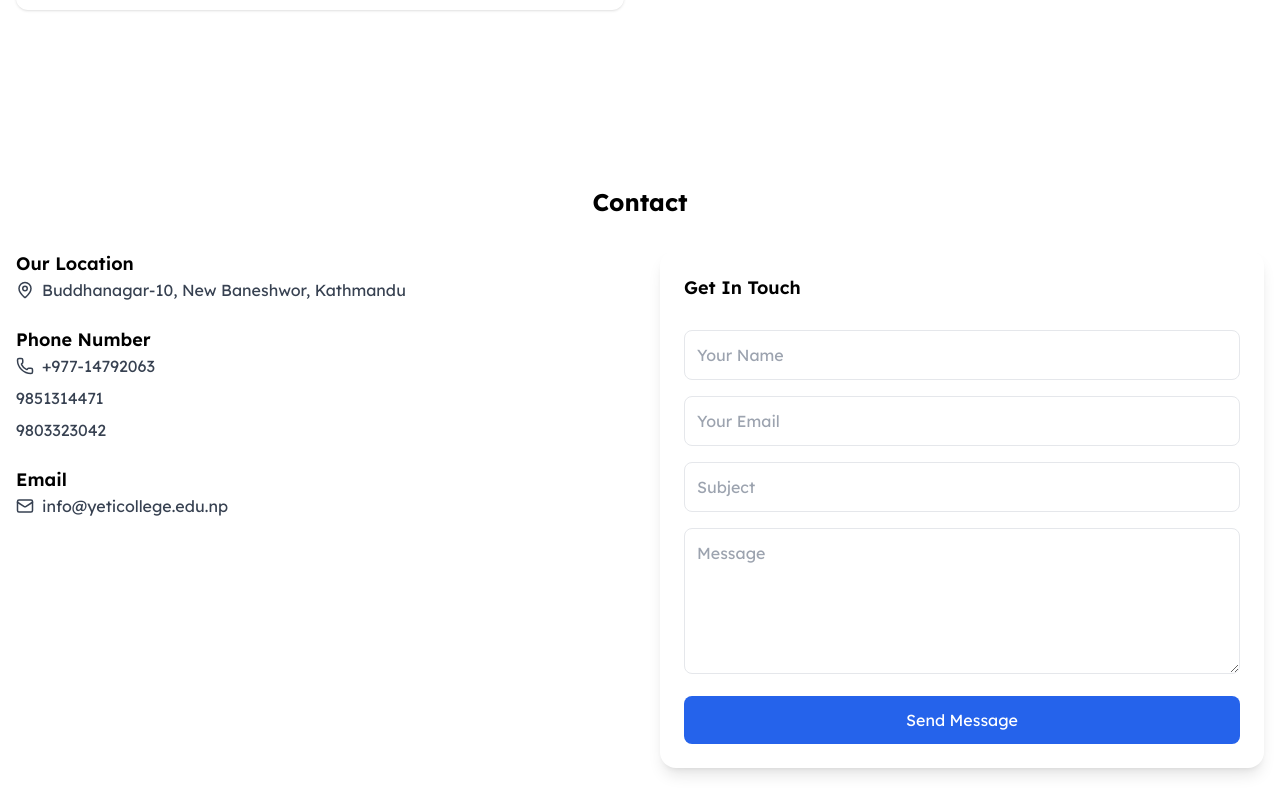
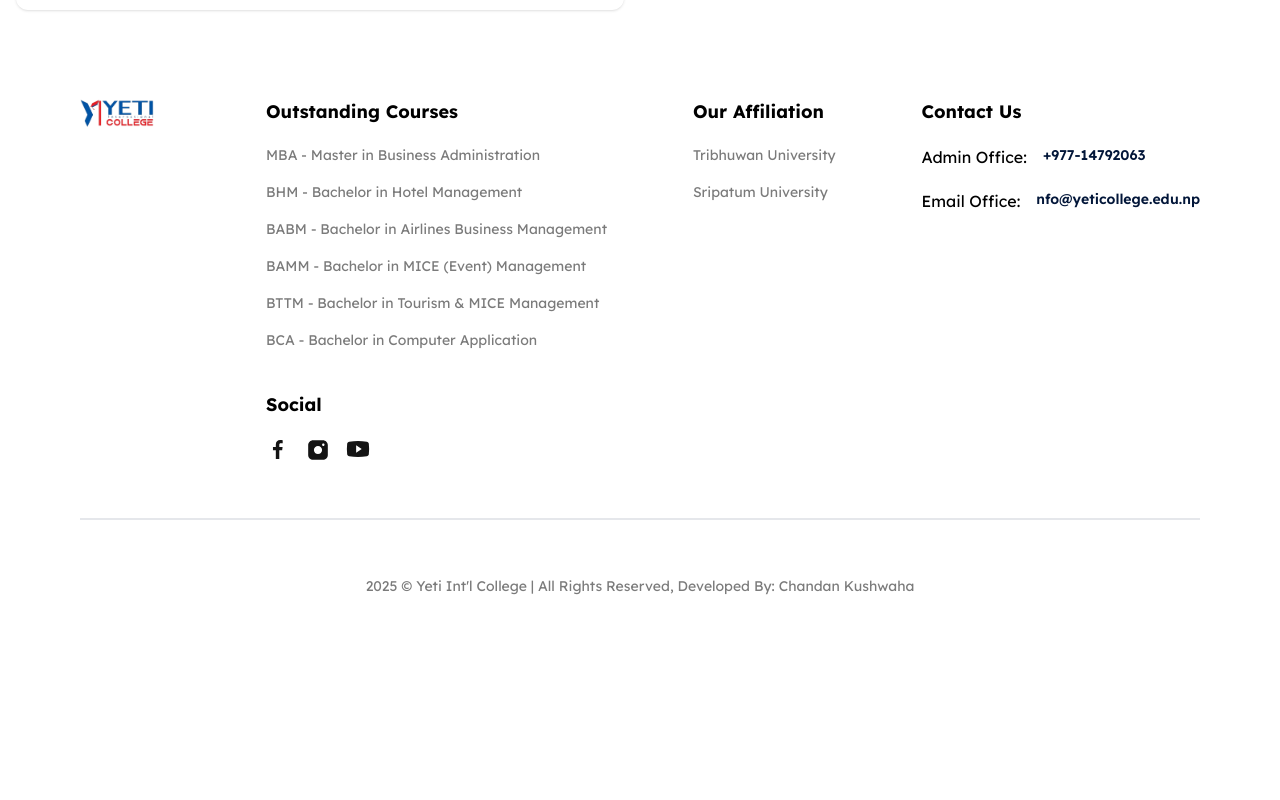
Before and after one commit to puskartiwari/yetiapp, a Next.js app: page /about/us in a window 1280 px wide. Shown: the part 1100-1900 px from the top of the page. After the commit the page ends 1793 px from the top, so only its background shows below. Built offline with nearby package versions, Linux system fonts and the light colour scheme; grey boxes are pictures that could not be loaded.

Commit message:
UI fixes

```diff
--- a/app/about/spu/page.tsx
+++ b/app/about/spu/page.tsx
@@ -29,7 +29,7 @@ export default function Spu() {
           ))}
         </div>
       </section>
-      <ContactSection />
+      {/* <ContactSection /> */}
     </>
   );
 }
--- a/app/about/us/page.tsx
+++ b/app/about/us/page.tsx
@@ -72,7 +72,7 @@ export default function AboutUs() {
   });
 
   return (
-    <div className="space-y-20">
+    <div className="space-y-20 mb-10">
       {/* Services Section */}
       <section id="services" className="py-12 mt-20 ">
         <div className="container mx-auto px-4">
@@ -138,7 +138,7 @@ export default function AboutUs() {
         </div>
       </section>
 
-      <ContactSection />
+      {/* <ContactSection /> */}
     </div>
   );
 }
--- a/components/contactUs.tsx
+++ b/components/contactUs.tsx
@@ -31,7 +31,7 @@ export default function ContactSection() {
   ];
 
   return (
-    <section id="contact" className="py-12">
+    <section id="contact" className="p-12 my-20 ">
       <div className="container mx-auto px-4">
         <h2 className="text-2xl font-bold mb-8 text-center">Contact</h2>
         <div className="grid md:grid-cols-2 gap-10">
```
